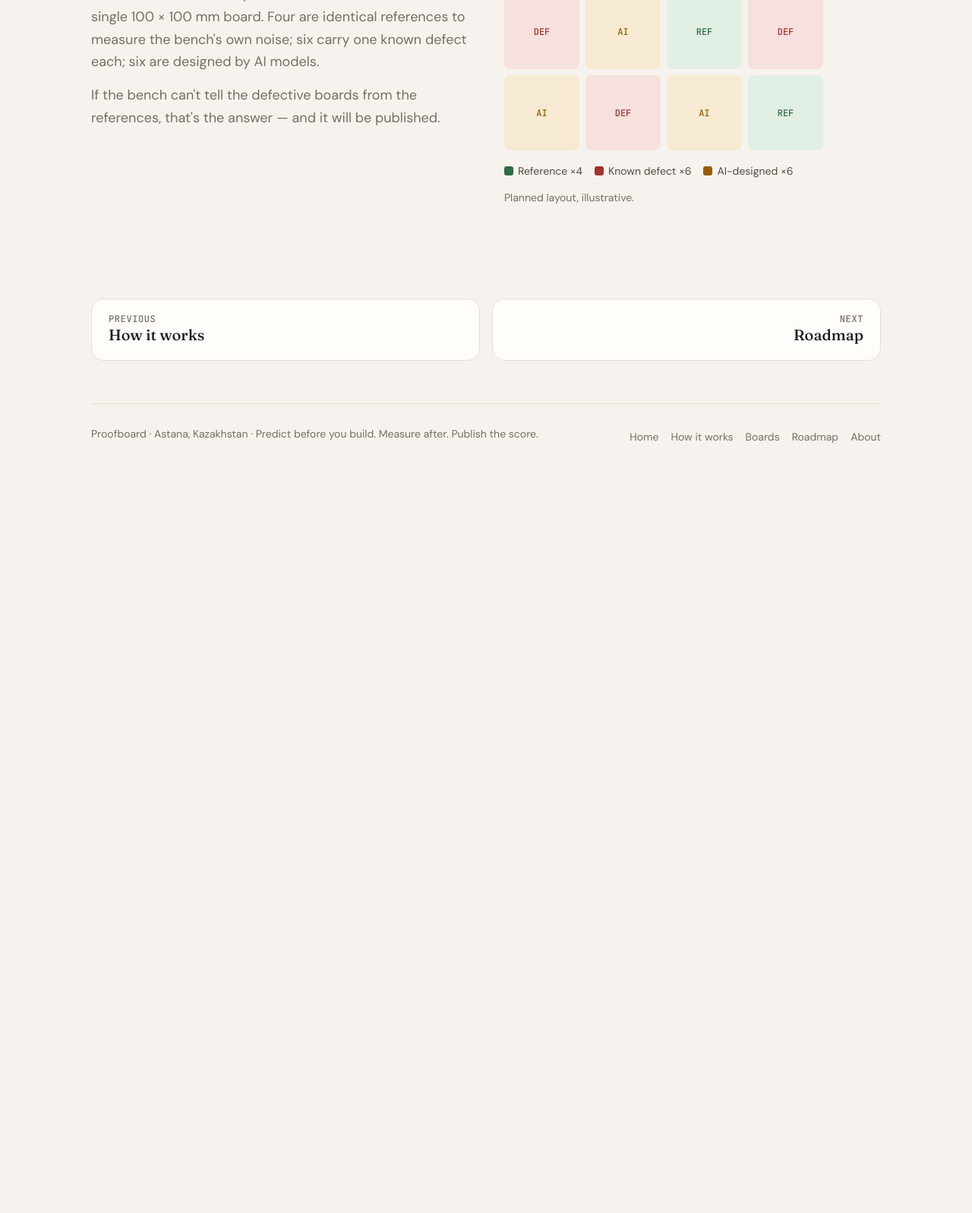
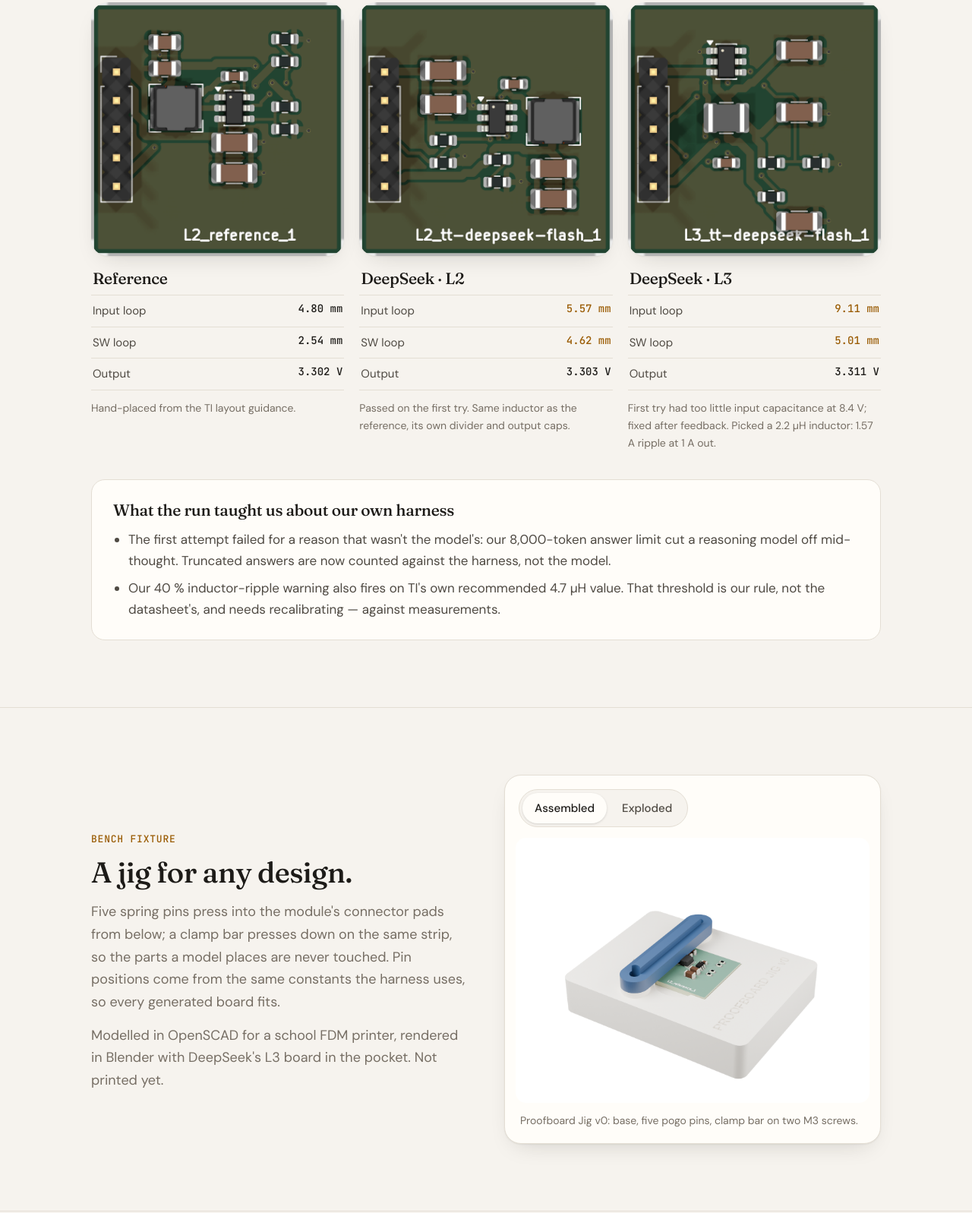
Before and after one commit to Iriska945/proofboard, a plain HTML site: page boards.html in a window 1280 px wide. Shown: the part 2606-4203 px from the top of the page at 76% size. Before the commit the page ends 3246 px from the top, so only its background shows below. Drawn offline with Linux system fonts and the light colour scheme.

Commit message:
Boards: first DeepSeek run vs reference, bench jig

```diff
--- a/assets/style.css
+++ b/assets/style.css
@@ -226,3 +226,16 @@ footer.site a:hover{color:var(--ink)}
   .row{grid-template-columns:1.5fr .9fr .6fr}
   .row .bandcell{display:none}
 }
+
+/* ---------- first run ---------- */
+.trio{display:grid;grid-template-columns:repeat(3,1fr);gap:20px}
+.trio h3{margin:16px 2px 8px}
+.facts{list-style:none;margin:0;padding:0;border-top:1px solid var(--line)}
+.facts li{display:flex;justify-content:space-between;padding:8px 2px;border-bottom:1px solid var(--line);font-size:15px;color:var(--soft)}
+.facts b{font:500 14px var(--mono);color:var(--ink)}
+.facts b.warn{color:var(--amber)}
+.lessons{margin-top:36px;background:var(--paper);border:1px solid var(--line);border-radius:18px;padding:26px 28px}
+.lessons h3{margin-bottom:10px}
+.lessons ul{margin:0;padding-left:20px;color:var(--soft)}
+.lessons li{margin-top:8px}
+@media (max-width:900px){.trio{grid-template-columns:1fr}}
--- a/boards.html
+++ b/boards.html
@@ -57,6 +57,45 @@
   </div>
 </section>
 
+<section id="first-run">
+  <div class="wrap">
+    <div class="head reveal"><span class="kicker">First run · November 2026</span><h2>DeepSeek against the reference.</h2>
+      <p>The first real test of the harness: DeepSeek Flash designed the module twice — placing a fixed circuit (L2) and designing it from scratch (L3). Both passed every hard check. The warnings are where the bench has to decide.</p></div>
+    <div class="trio">
+      <figure class="reveal"><div class="frame contain"><img src="assets/img/top_reference.png" alt="Top view of the reference module layout" loading="lazy" width="700" height="700" style="aspect-ratio:1/1"></div>
+        <h3>Reference</h3><ul class="facts"><li><span>Input loop</span><b>4.80 mm</b></li><li><span>SW loop</span><b>2.54 mm</b></li><li><span>Output</span><b>3.302 V</b></li></ul>
+        <p class="cap">Hand-placed from the TI layout guidance.</p></figure>
+      <figure class="reveal"><div class="frame contain"><img src="assets/img/top_ai_L2.png" alt="Top view of DeepSeek's level 2 layout" loading="lazy" width="700" height="700" style="aspect-ratio:1/1"></div>
+        <h3>DeepSeek · L2</h3><ul class="facts"><li><span>Input loop</span><b class="warn">5.57 mm</b></li><li><span>SW loop</span><b class="warn">4.62 mm</b></li><li><span>Output</span><b>3.303 V</b></li></ul>
+        <p class="cap">Passed on the first try. Same inductor as the reference, its own divider and output caps.</p></figure>
+      <figure class="reveal"><div class="frame contain"><img src="assets/img/top_ai_L3.png" alt="Top view of DeepSeek's level 3 layout" loading="lazy" width="700" height="700" style="aspect-ratio:1/1"></div>
+        <h3>DeepSeek · L3</h3><ul class="facts"><li><span>Input loop</span><b class="warn">9.11 mm</b></li><li><span>SW loop</span><b class="warn">5.01 mm</b></li><li><span>Output</span><b>3.311 V</b></li></ul>
+        <p class="cap">First try had too little input capacitance at 8.4 V; fixed after feedback. Picked a 2.2 µH inductor: 1.57 A ripple at 1 A out.</p></figure>
+    </div>
+    <div class="lessons reveal">
+      <h3>What the run taught us about our own harness</h3>
+      <ul>
+        <li>The first attempt failed for a reason that wasn't the model's: our 8,000-token answer limit cut a reasoning model off mid-thought. Truncated answers are now counted against the harness, not the model.</li>
+        <li>Our 40 % inductor-ripple warning also fires on TI's own recommended 4.7 µH value. That threshold is our rule, not the datasheet's, and needs recalibrating — against measurements.</li>
+      </ul>
+    </div>
+  </div>
+</section>
+
+<section id="jig">
+  <div class="wrap split">
+    <div class="reveal">
+      <span class="kicker">Bench fixture</span>
+      <h2 style="margin:10px 0 16px">A jig for any design.</h2>
+      <p class="muted" style="font-size:18px">Five spring pins press into the module's connector pads from below; a clamp bar presses down on the same strip, so the parts a model places are never touched. Pin positions come from the same constants the harness uses, so every generated board fits.</p>
+      <p class="muted" style="font-size:18px;margin-top:14px">Modelled in OpenSCAD for a school FDM printer, rendered in Blender with DeepSeek's L3 board in the pocket. Not printed yet.</p>
+    </div>
+    <div class="reveal">
+      <div class="viewer"><div class="seg" role="tablist" aria-label="View"><button role="tab" id="jig-t0" aria-controls="jig-p0" aria-selected="true">Assembled</button><button role="tab" id="jig-t1" aria-controls="jig-p1" aria-selected="false" tabindex="-1">Exploded</button></div><div class="panes"><div class="pane" role="tabpanel" id="jig-p0" aria-labelledby="jig-t0"><img src="assets/img/jig_assembled.png" alt="Proofboard Jig v0 assembled, clamp bar over the module connector" loading="eager" style="--ar:4/3"></div><div class="pane" role="tabpanel" id="jig-p1" aria-labelledby="jig-t1" hidden><img src="assets/img/jig_ai_L3_exploded.png" alt="Proofboard Jig v0 exploded: clamp bar, DeepSeek-designed module and five gold spring pins" loading="lazy" style="--ar:4/3"></div></div><p class="cap">Proofboard Jig v0: base, five pogo pins, clamp bar on two M3 screws.</p></div>
+    </div>
+  </div>
+</section>
+
 <section>
   <div class="wrap split">
     <div class="reveal">
```
Also changed, not shown: assets/img/jig_ai_L3_exploded.png (added), assets/img/jig_assembled.png (added), assets/img/top_ai_L2.png (added), assets/img/top_ai_L3.png (added), assets/img/top_reference.png (added).
